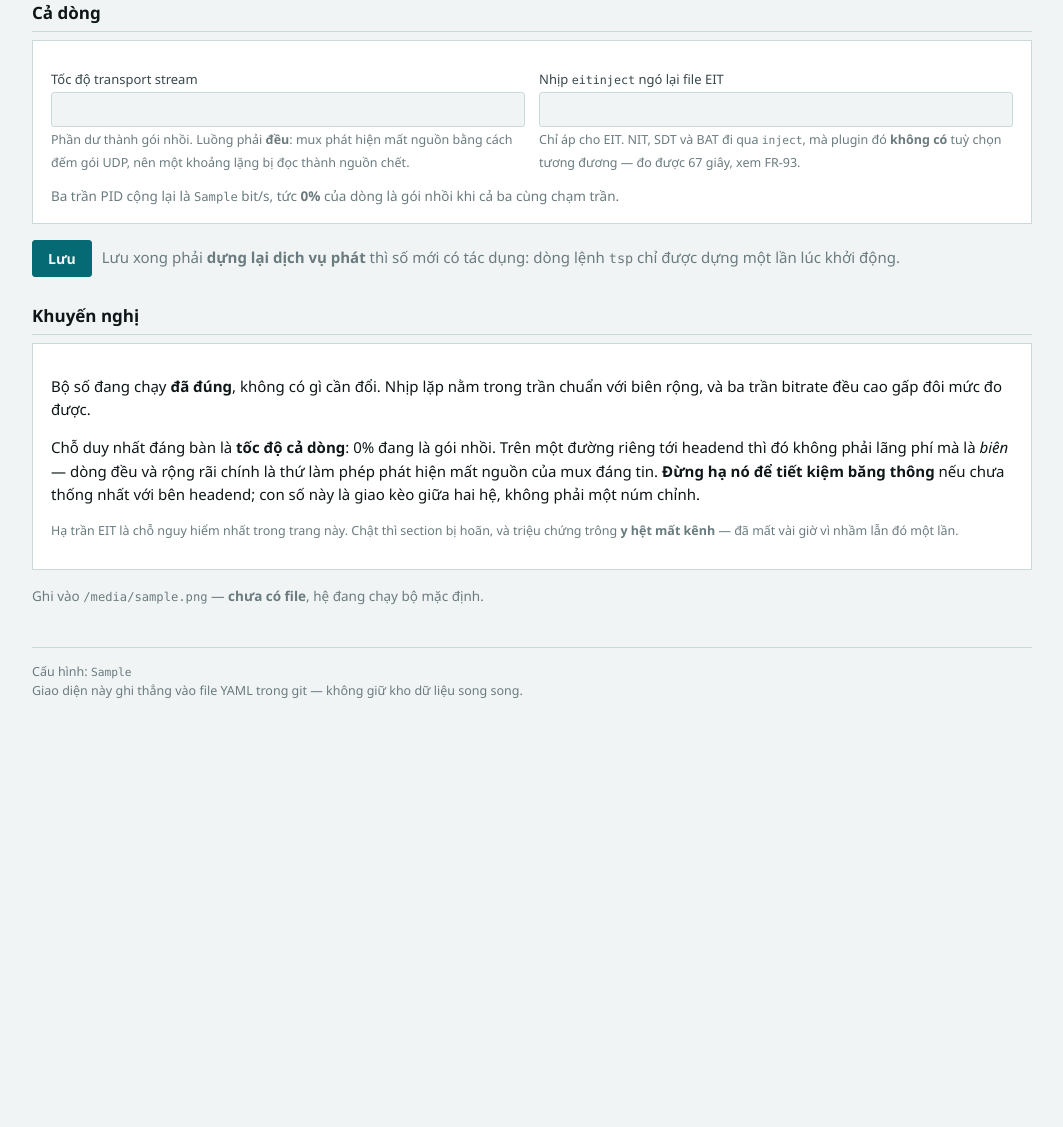
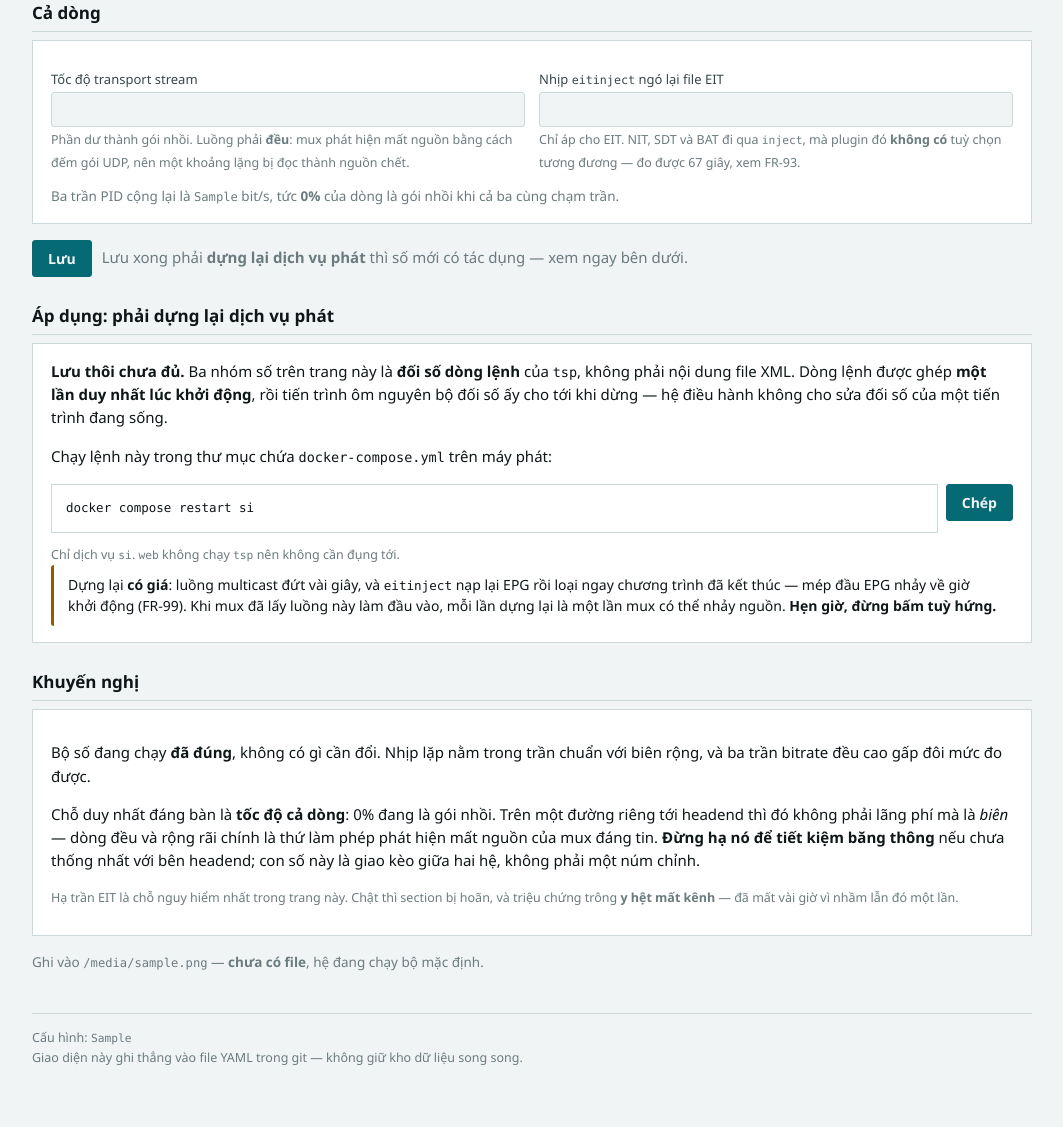
Before and after one commit to ndung2006/VTC-SI, a Python web app: template src/vtcsi/web/templates/toc-do.html in a window 1280 px wide. Shown: the part 1073-2200 px from the top of the page, without its empty margins (108-1171 px from the left). Before the commit the page ends 1771 px from the top, so only its background shows below. Run offline with Jinja, Linux system fonts and the light colour scheme; the template is opened without the code that fills it: most values are stand-ins (such as "Sample title", 1, 10 or a date in 2020).

Commit message:
Trang Toc do: dua han LENH dung lai len man hinh, kem nut chep
Cau hoi "la sao" cua nguoi van hanh la bang chung rang dong nhac cu chua du. No
noi "phai dung lai dich vu phat" ma khong noi lenh gi, go o dau, dich vu ten gi
— ba cho de quen, va quen cho nao cung dan toi cung mot ket qua: tuong da doi ma
thuc ra chua.

Gio trang co han mot muc "Ap dung", giai thich VI SAO luu khong du — ba nhom so
do la DOI SO DONG LENH cua tsp, duoc ghep mot lan duy nhat luc khoi dong, va he
dieu hanh khong cho sua doi so cua mot tien trinh dang song — roi in thang:

    docker compose restart si

kem nut Chep, co duong lui cho mang noi bo chay http (navigator.clipboard chi
ton tai tren ngu canh an toan).

Ghi ro chi dich vu si, vi web khong chay tsp. Va ghi ro dung lai CO GIA: luong
dut vai giay, eitinject loai ngay chuong trinh da ket thuc nen mep dau EPG nhay
ve gio khoi dong (FR-99), va sau bac 3 thi moi lan dung lai la mot lan mux co
the nhay nguon.

Thong bao sau khi luu cung mang nguyen cai lenh, khong con chung chung.

Them 4 bai kiem, trong do mot bai khang dinh trang phai GIAI THICH chu khong
chi ra lenh — neu khong thi lan sau nguoi khac lai hoi dung cau "la sao".

Toan bo: 907 xanh.

Co-Authored-By: Claude Opus 5 (1M context) <noreply@anthropic.com>

```diff
--- a/src/vtcsi/web/templates/toc-do.html
+++ b/src/vtcsi/web/templates/toc-do.html
@@ -92,10 +92,66 @@ thật đã đo, để biết còn bao nhiêu chỗ.</p>
 <div class="row" style="margin-top:14px">
   <button type="submit">Lưu</button>
   <span class="dim">Lưu xong phải <b>dựng lại dịch vụ phát</b> thì số mới có
-    tác dụng: dòng lệnh <span class="m">tsp</span> chỉ được dựng một lần lúc
-    khởi động.</span>
+    tác dụng — xem ngay bên dưới.</span>
 </div>
 </form>
+
+<h2>Áp dụng: phải dựng lại dịch vụ phát</h2>
+<div class="card">
+<p style="margin-top:0"><b>Lưu thôi chưa đủ.</b> Ba nhóm số trên trang này là
+<b>đối số dòng lệnh</b> của <span class="m">tsp</span>, không phải nội dung file
+XML. Dòng lệnh được ghép <b>một lần duy nhất lúc khởi động</b>, rồi tiến trình
+ôm nguyên bộ đối số ấy cho tới khi dừng — hệ điều hành không cho sửa đối số của
+một tiến trình đang sống.</p>
+
+<p>Chạy lệnh này trong thư mục chứa <span class="m">docker-compose.yml</span>
+trên máy phát:</p>
+
+<div class="row" style="align-items:flex-start;gap:8px">
+  <pre id="lenh-dung-lai" style="margin:0;flex:1">docker compose restart si</pre>
+  <button type="button" id="chep-lenh">Chép</button>
+</div>
+
+<p class="dim" style="font-size:12.5px;margin-bottom:0">Chỉ dịch vụ
+<span class="m">si</span>. <span class="m">web</span> không chạy
+<span class="m">tsp</span> nên không cần đụng tới.</p>
+
+<p class="msg warn" style="margin-bottom:0">Dựng lại <b>có giá</b>: luồng
+multicast đứt vài giây, và <span class="m">eitinject</span> nạp lại EPG rồi loại
+ngay chương trình đã kết thúc — mép đầu EPG nhảy về giờ khởi động (FR-99). Khi
+mux đã lấy luồng này làm đầu vào, mỗi lần dựng lại là một lần mux có thể nhảy
+nguồn. <b>Hẹn giờ, đừng bấm tuỳ hứng.</b></p>
+</div>
+
+<script>
+(function () {
+  var nut = document.getElementById("chep-lenh");
+  var o = document.getElementById("lenh-dung-lai");
+  if (!nut || !o) { return; }
+  nut.addEventListener("click", function () {
+    var xong = function (chu) {
+      nut.textContent = chu;
+      setTimeout(function () { nut.textContent = "Chép"; }, 1400);
+    };
+    // navigator.clipboard chi co tren ngu canh an toan (https hoac localhost).
+    // Mang noi bo chay http thi no KHONG ton tai — phai co duong lui, khong
+    // thi nut bam khong lam gi ma cung khong bao gi.
+    if (navigator.clipboard && window.isSecureContext) {
+      navigator.clipboard.writeText(o.textContent)
+        .then(function () { xong("Đã chép"); })
+        .catch(function () { xong("Không chép được"); });
+      return;
+    }
+    var v = document.createRange();
+    v.selectNodeContents(o);
+    var s = window.getSelection();
+    s.removeAllRanges();
+    s.addRange(v);
+    try { xong(document.execCommand("copy") ? "Đã chép" : "Ctrl+C"); }
+    catch (e) { xong("Ctrl+C"); }
+  });
+}());
+</script>
 
 <h2>Khuyến nghị</h2>
 <div class="card">
```
Also changed, not shown: src/vtcsi/web/app.py (+8 -2 lines), tests/test_toc_do.py (+19 -1 lines).
